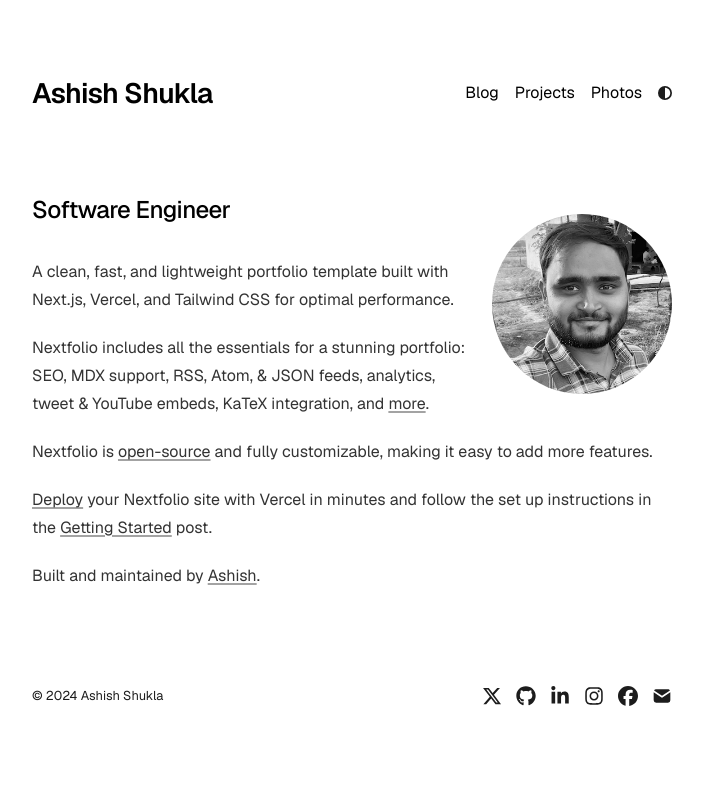
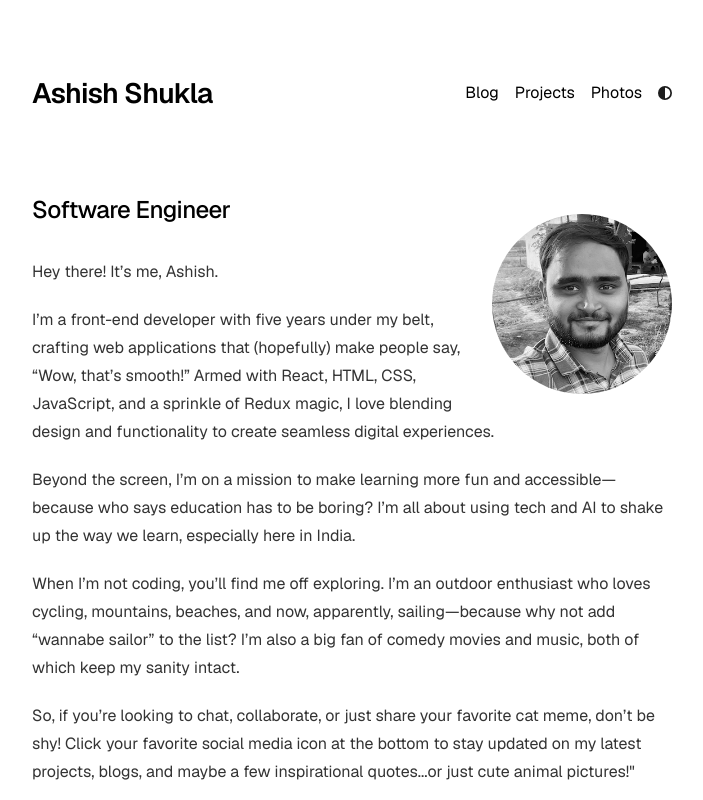
Before and after one commit to asis-shukla/ashish-webspace, a Next.js app: page / in a window 1280 px wide. Shown: the top 800 px of the page, without its empty margins (288-991 px from the left). Built offline with nearby package versions, Linux system fonts and the light colour scheme.

Commit message:
added intro

```diff
--- a/app/page.tsx
+++ b/app/page.tsx
@@ -16,51 +16,42 @@ export default function Page() {
         />
       </a>
 
-      <h1 className="mb-8 text-2xl font-medium tracking-tight">
+      <h2 className="mb-8 text-2xl font-medium tracking-tight">
         Software Engineer
-      </h1>
+      </h2>
 
       <div className="prose prose-neutral dark:prose-invert">
+        <p>Hey there! It’s me, Ashish.</p>
         <p>
-          A clean, fast, and lightweight portfolio template built with Next.js,
-          Vercel, and Tailwind CSS for optimal performance.
+          I’m a front-end developer with five years under my belt, crafting web
+          applications that (hopefully) make people say, “Wow, that’s smooth!”
+          Armed with React, HTML, CSS, JavaScript, and a sprinkle of Redux
+          magic, I love blending design and functionality to create seamless
+          digital experiences.
         </p>
         <p>
-          Nextfolio includes all the essentials for a stunning portfolio: SEO,
-          MDX support, RSS, Atom, & JSON feeds, analytics, tweet & YouTube
-          embeds, KaTeX integration, and{" "}
-          <a
-            target="_blank"
-            href="https://github.com/1msirius/Nextfolio?tab=readme-ov-file#features"
-          >
-            more
-          </a>
-          .
+          Beyond the screen, I’m on a mission to make learning more fun and
+          accessible—because who says education has to be boring? I’m all about
+          using tech and AI to shake up the way we learn, especially here in
+          India.
         </p>
         <p>
-          Nextfolio is{" "}
-          <a href={socialLinks.github} target="_blank">
-            open-source
-          </a>{" "}
-          and fully customizable, making it easy to add more features.
+          When I’m not coding, you’ll find me off exploring. I’m an outdoor
+          enthusiast who loves cycling, mountains, beaches, and now, apparently,
+          sailing—because why not add “wannabe sailor” to the list? I’m also a
+          big fan of comedy movies and music, both of which keep my sanity
+          intact.
         </p>
         <p>
-          <a
-            href="https://vercel.com/new/clone?repository-url=https%3A%2F%2Fgithub.com%2F1msirius%2FNextfolio"
-            target="_blank"
-          >
-            Deploy
-          </a>{" "}
-          your Nextfolio site with Vercel in minutes and follow the set up
-          instructions in the{" "}
-          <a href="/blog/getting-started">Getting Started</a> post.
+          So, if you’re looking to chat, collaborate, or just share your
+          favorite cat meme, don’t be shy! Click your favorite social media icon
+          at the bottom to stay updated on my latest projects, blogs, and maybe
+          a few inspirational quotes...or just cute animal pictures!"
         </p>
         <p>
-          Built and maintained by{" "}
-          <a href="https://imsirius.xyz/" target="_blank">
-            Ashish
-          </a>
-          .
+          Welcome to my portfolio! Here’s where I share my work, my wild ideas,
+          and my dream of a more connected world… with a touch of adventure, of
+          course.
         </p>
       </div>
     </section>
```
